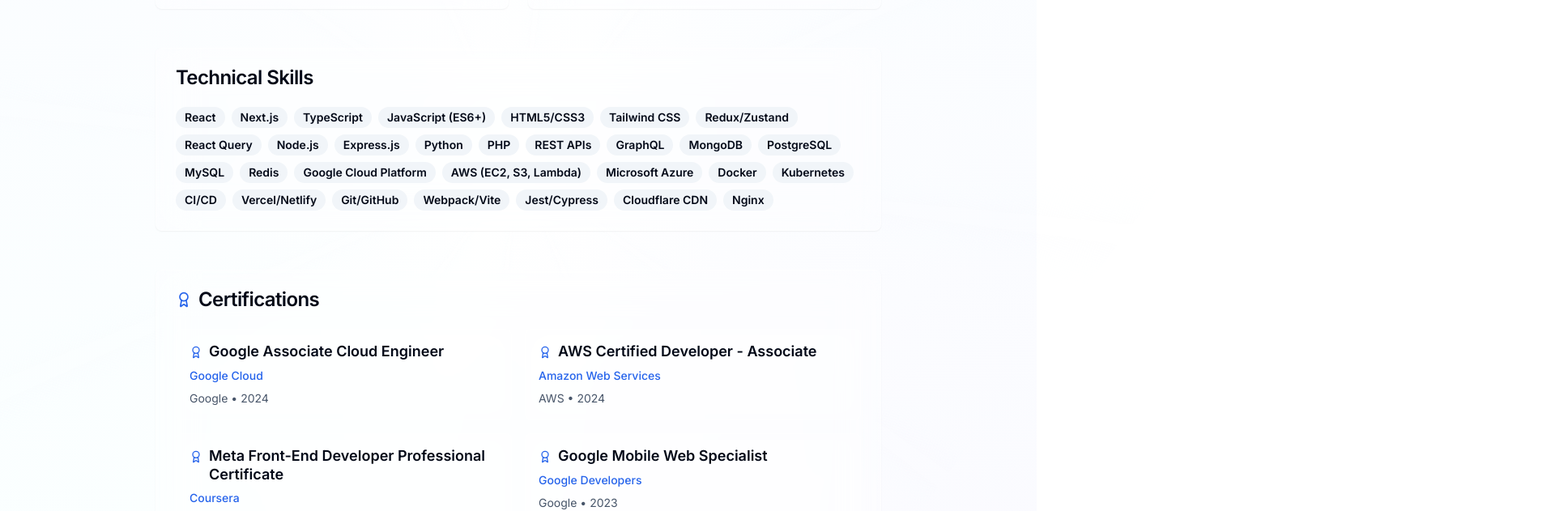
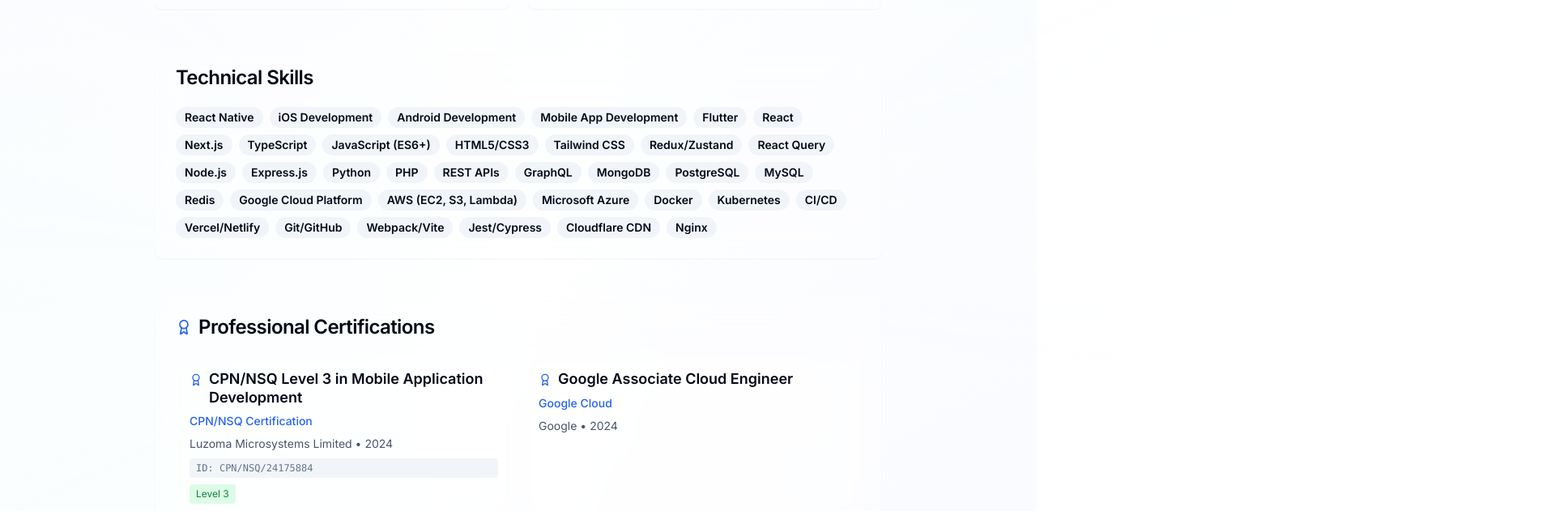
Before and after one commit to RITCHIEMEDIA/Ritchie-tech, a Next.js app: page /about in a window 1280 px wide. Shown: the part 1120-1751 px from the top of the page at 81% size, 1920 px wide, since content can reach past the window. Built offline with nearby package versions, Linux system fonts and the light colour scheme.

Commit message:
BY RITCHIETECH

```diff
--- a/app/about/page.tsx
+++ b/app/about/page.tsx
@@ -6,6 +6,12 @@
 
 export default function About() {
   const skills = [
+    // Mobile Development
+    "React Native",
+    "iOS Development",
+    "Android Development",
+    "Mobile App Development",
+    "Flutter",
     // Frontend
     "React",
     "Next.js",
@@ -44,6 +50,14 @@
   ]
 
   const certifications = [
+    {
+      title: "CPN/NSQ Level 3 in Mobile Application Development",
+      platform: "CPN/NSQ Certification",
+      year: "2024",
+      issuer: "Luzoma Microsystems Limited",
+      certificateId: "CPN/NSQ/24175884",
+      level: "Level 3",
+    },
     {
       title: "Google Associate Cloud Engineer",
       platform: "Google Cloud",
@@ -250,7 +264,7 @@
             <CardHeader>
               <CardTitle className="flex items-center gap-2">
                 <Award className="h-5 w-5 text-blue-600 dark:text-blue-400" />
-                Certifications
+                Professional Certifications
               </CardTitle>
             </CardHeader>
             <CardContent>
@@ -269,6 +283,16 @@
                     <p className="text-sm text-slate-600 dark:text-slate-400">
                       {cert.issuer || cert.instructor} • {cert.year}
                     </p>
+                    {cert.certificateId && (
+                      <p className="text-xs text-slate-500 dark:text-slate-500 font-mono bg-slate-100 dark:bg-slate-800 px-2 py-1 rounded">
+                        ID: {cert.certificateId}
+                      </p>
+                    )}
+                    {cert.level && (
+                      <span className="inline-block text-xs bg-green-100 dark:bg-green-900/30 text-green-700 dark:text-green-400 px-2 py-1 rounded">
+                        {cert.level}
+                      </span>
+                    )}
                   </div>
                 ))}
               </div>
--- a/components/structured-data.tsx
+++ b/components/structured-data.tsx
@@ -47,6 +47,19 @@
     "hasCredential": [
       {
         "@type": "EducationalOccupationalCredential",
+        "name": "CPN/NSQ Level 3 in Mobile Application Development",
+        "credentialCategory": "certification",
+        "recognizedBy": {
+          "@type": "Organization",
+          "name": "CPN/NSQ - Luzoma Microsystems Limited"
+        },
+        "identifier": "CPN/NSQ/24175884",
+        "dateCreated": "2024-11-03",
+        "competencyRequired": "Mobile Application Development",
+        "educationalLevel": "Level 3"
+      },
+      {
+        "@type": "EducationalOccupationalCredential",
         "name": "Google Associate Cloud Engineer",
         "credentialCategory": "certification",
         "recognizedBy": {
@@ -88,6 +101,10 @@
       "React",
       "Next.js",
       "Node.js",
+      "Mobile Application Development",
+      "iOS Development",
+      "Android Development",
+      "React Native",
       "Full-Stack Development",
       "Cloud Architecture",
       "Google Cloud Platform",
```
Also changed, not shown: lib/seo.ts (+6 -2 lines), 1 other file (tests, documents, lock files or other folders).
